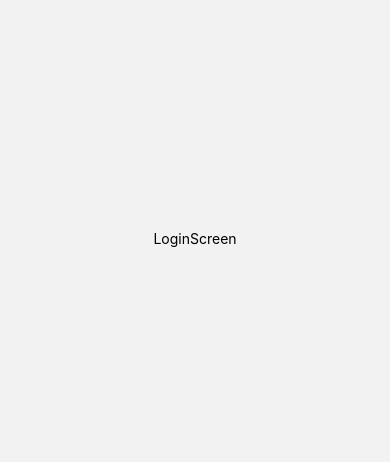
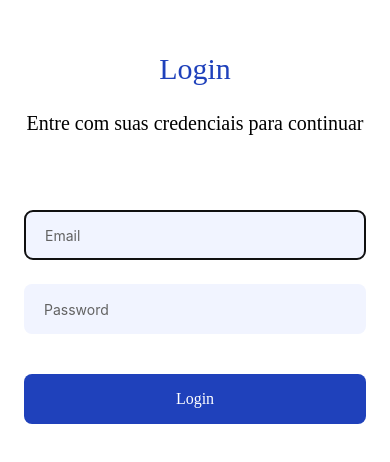
Before and after one commit to Marco-oli/boraup, a React Native app: screen /Login in a window 390 px wide. Shown: the part 184-646 px from the top of the page. Built offline with nearby package versions, Linux system fonts and the light colour scheme.

Commit message:
feat: finish screens and inssert types

```diff
--- a/src/screens/LoginScreen/index.tsx
+++ b/src/screens/LoginScreen/index.tsx
@@ -1,9 +1,72 @@
-import { View, Text, StyleSheet } from "react-native";
+import { useCallback, useEffect, useRef, useState } from "react";
+import { View, Text, StyleSheet, TextInput } from "react-native";
+import { CustomTextInput } from "../../components/CustomTextInput";
+import { colors } from "../../assets/colors";
+import { CustomText } from "../../components/CustomText";
+import { CustomButton } from "../../components/CustomButton";
+import { login } from "../../services/auth";
+import { useAuthStore } from "../../store/authStore";
+import { useNavigation } from "@react-navigation/native";
+import { RootStackParamList } from "../../routes/routes";
+import { NativeStackNavigationProp } from "@react-navigation/native-stack";
 
 export const LoginScreen = () => {
+  const navigation =
+    useNavigation<NativeStackNavigationProp<RootStackParamList>>();
+  const emailRef = useRef<TextInput>(null);
+  const { setTokens } = useAuthStore();
+  const [email, setEmail] = useState("");
+  const [password, setPassword] = useState("");
+  const [isLoading, setIsLoading] = useState(false);
+
+  const handleLogin = useCallback(async () => {
+    try {
+      setIsLoading(true);
+      const response = await login({ email, password });
+      setTokens(response.accessToken, response.refreshToken);
+      navigation.navigate("UserInfo");
+    } catch (error) {
+      console.log("deu erro ao logar");
+    } finally {
+      setIsLoading(false);
+    }
+  }, [email, password]);
+
+  useEffect(() => {
+    emailRef.current?.focus();
+  }, []);
+
   return (
     <View style={styles.container}>
-      <Text>LoginScreen</Text>
+      <View style={styles.header}>
+        <CustomText size={30} variant="bold" color={colors.button}>
+          Login
+        </CustomText>
+        <CustomText size={20} variant="regular" color={colors.black} center>
+          Entre com suas credenciais para continuar
+        </CustomText>
+      </View>
+
+      <View style={styles.containerInputs}>
+        <CustomTextInput
+          ref={emailRef}
+          placeholder="Email"
+          value={email}
+          onChangeText={setEmail}
+        />
+        <CustomTextInput
+          placeholder="Password"
+          value={password}
+          onChangeText={setPassword}
+        />
+      </View>
+
+      <CustomButton
+        title="Login"
+        onPress={handleLogin}
+        loading={isLoading}
+        disabled={isLoading}
+      />
     </View>
   );
 };
@@ -11,7 +74,19 @@ export const LoginScreen = () => {
 const styles = StyleSheet.create({
   container: {
     flex: 1,
+    paddingHorizontal: 24,
+    backgroundColor: colors.white,
     justifyContent: "center",
     alignItems: "center",
   },
+  header: {
+    alignItems: "center",
+    gap: 26,
+    marginBottom: 75,
+  },
+  containerInputs: {
+    width: "100%",
+    gap: 24,
+    marginBottom: 40,
+  },
 });
--- a/src/screens/UserInfoScreen/index.tsx
+++ b/src/screens/UserInfoScreen/index.tsx
@@ -1,10 +1,101 @@
-import { View, Text } from "react-native";
-import { StyleSheet } from "react-native";
+import { useEffect, useState, useCallback } from "react";
+import { View, StyleSheet, ActivityIndicator } from "react-native";
+import { CustomText } from "../../components/CustomText";
+import { colors } from "../../assets/colors";
+import { getUserInfo } from "../../services/user";
+import { useAuthStore } from "../../store/authStore";
+import { CustomButton } from "../../components/CustomButton";
+import { useNavigation } from "@react-navigation/native";
+import { RootStackParamList } from "../../routes/routes";
+import { NativeStackNavigationProp } from "@react-navigation/native-stack";
 
 export const UserInfoScreen = () => {
+  const { user, setUser, logout } = useAuthStore();
+  const navigation =
+    useNavigation<NativeStackNavigationProp<RootStackParamList>>();
+
+  const fetchUser = useCallback(async () => {
+    console.log("fetching user");
+    try {
+      const data = await getUserInfo();
+      setUser(data);
+    } catch (error) {
+      console.log("Erro ao buscar usuário:", error);
+    }
+  }, []);
+
+  useEffect(() => {
+    const checkUser = async () => {
+      try {
+        await fetchUser();
+      } catch {
+        logout();
+        navigation.navigate("Login");
+      }
+    };
+
+    checkUser();
+    const interval = setInterval(checkUser, 5000);
+    return () => clearInterval(interval);
+  }, [fetchUser, logout, navigation]);
+
+  const handleLogout = useCallback(() => {
+    logout();
+    navigation.navigate("Login");
+  }, [logout]);
+
+  if (!user) {
+    return (
+      <View style={styles.container}>
+        <ActivityIndicator size="large" color={colors.button} />
+      </View>
+    );
+  }
+
   return (
     <View style={styles.container}>
-      <Text>UserInfoScreen</Text>
+      <CustomText
+        size={30}
+        variant="bold"
+        color={colors.button}
+        style={styles.title}
+      >
+        Seus Dados
+      </CustomText>
+      <View style={styles.card}>
+        <CustomText size={18} variant="bold" color={colors.black}>
+          Nome:
+        </CustomText>
+        <CustomText size={16} color={colors.black}>
+          {user.name}
+        </CustomText>
+
+        <CustomText
+          size={18}
+          variant="bold"
+          color={colors.black}
+          style={styles.field}
+        >
+          Email:
+        </CustomText>
+        <CustomText size={16} color={colors.black}>
+          {user.email}
+        </CustomText>
+
+        <CustomText
+          size={18}
+          variant="bold"
+          color={colors.black}
+          style={styles.field}
+        >
+          ID:
+        </CustomText>
+        <CustomText size={16} color={colors.black}>
+          {user.id}
+        </CustomText>
+      </View>
+
+      <CustomButton title="Logout" onPress={handleLogout} />
     </View>
   );
 };
@@ -12,7 +103,27 @@ export const UserInfoScreen = () => {
 const styles = StyleSheet.create({
   container: {
     flex: 1,
+    backgroundColor: colors.white,
+    alignItems: "center",
+    padding: 24,
     justifyContent: "center",
-    alignItems: "center",
+  },
+  title: {
+    marginBottom: 30,
+  },
+  card: {
+    width: "100%",
+    backgroundColor: colors.input,
+    padding: 20,
+    borderRadius: 12,
+    shadowColor: "#000",
+    shadowOffset: { width: 0, height: 2 },
+    shadowOpacity: 0.1,
+    shadowRadius: 5,
+    elevation: 3,
+    marginBottom: 20,
+  },
+  field: {
+    marginTop: 10,
   },
 });
--- /dev/null
+++ b/src/types/auth.ts
@@ -0,0 +1,9 @@
+export type LoginProps = {
+  email: string;
+  password: string;
+};
+
+export type LoginResponse = {
+  accessToken: string;
+  refreshToken: string;
+};
--- /dev/null
+++ b/src/types/user.ts
@@ -0,0 +1,15 @@
+export type UserResponse = {
+  id: string;
+  name: string;
+  email: string;
+  phone: null;
+  birthday: null;
+  documents: [];
+  verified: false;
+  pixKey: null;
+  address: null;
+  userType: string;
+  createdAt: string;
+  updatedAt: string;
+  verifiedEmail: boolean;
+};
```
